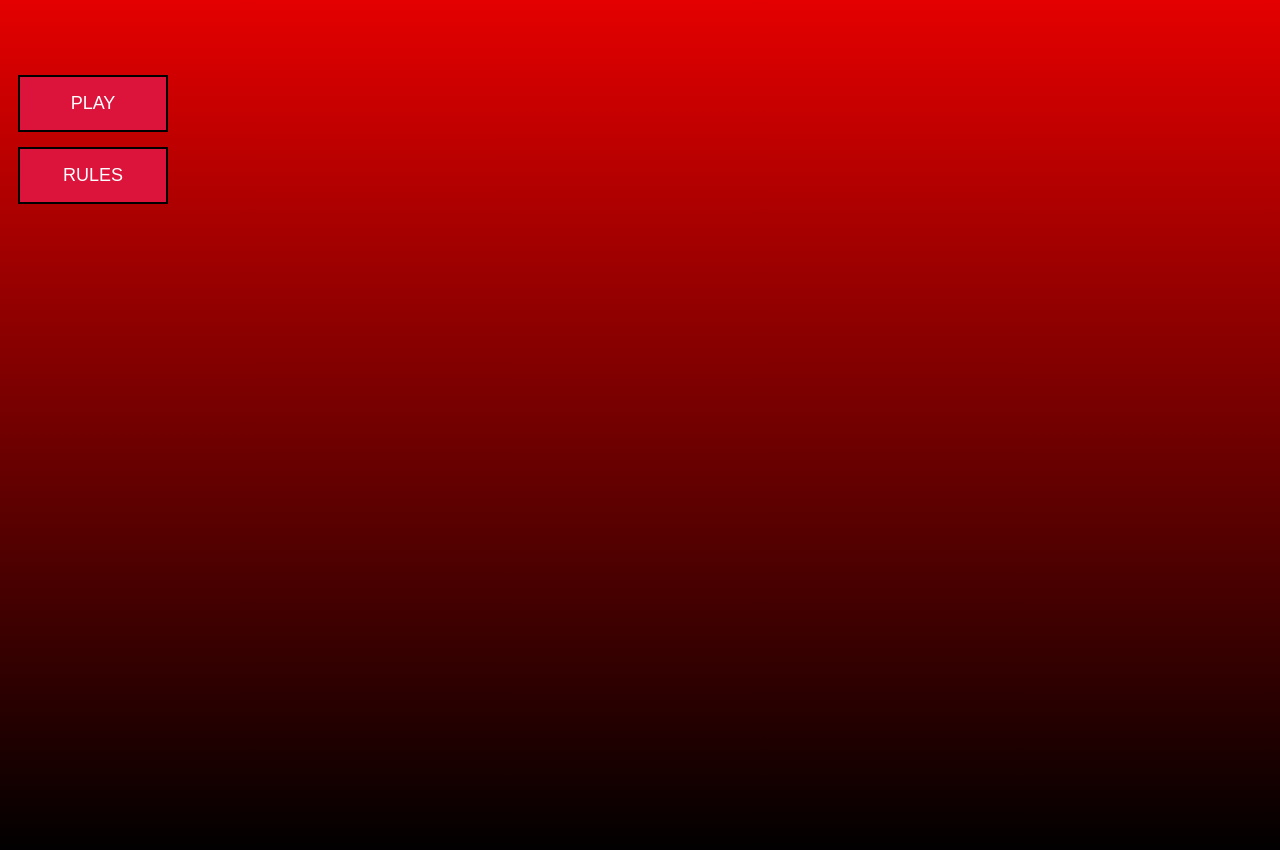
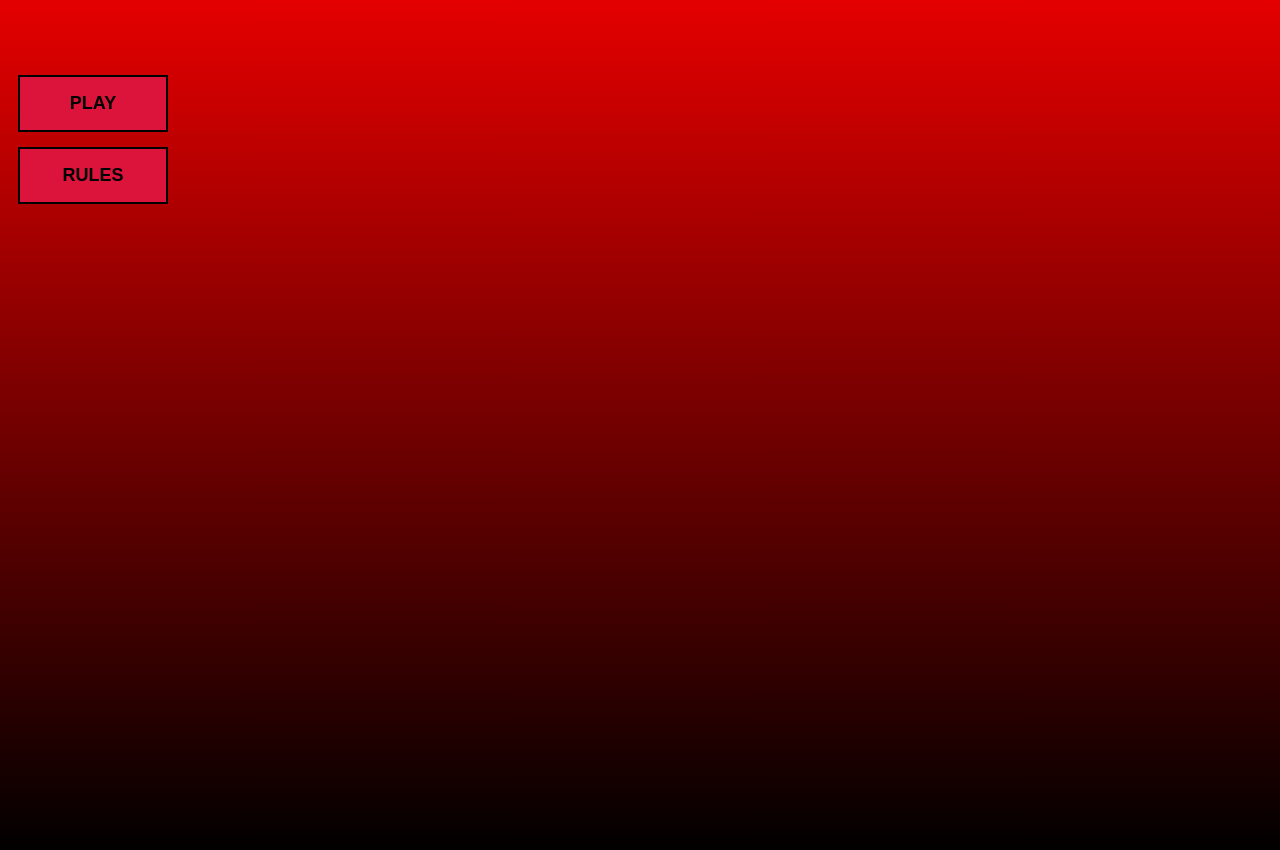
Before and after one commit to ch25b037-cmyk/myMastermindGame, a plain HTML site: page index.html in a window 1280 px wide. Shown: the part 100-950 px from the top of the page. Drawn offline with Linux system fonts and the light colour scheme.

Commit message:
Color of text in button

```diff
--- a/style.css
+++ b/style.css
@@ -23,10 +23,11 @@
 }
 button{
    background: crimson;
-   color: white;
+   color: black;
    border: 2px solid black;
    padding: 1rem 2rem;
    font-size: large;
+   font-weight: bolder;
    cursor: pointer;
    transition: 0.2s;
    width: 150px;
```
